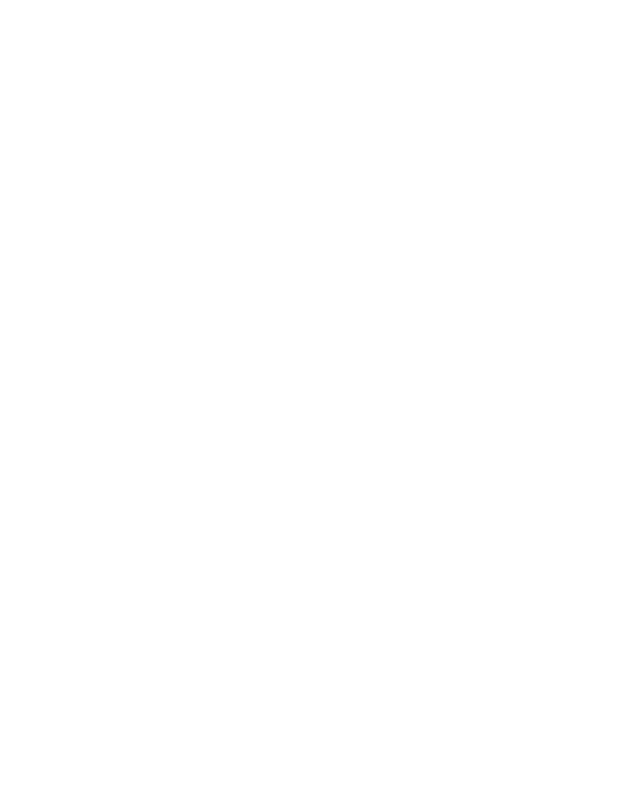
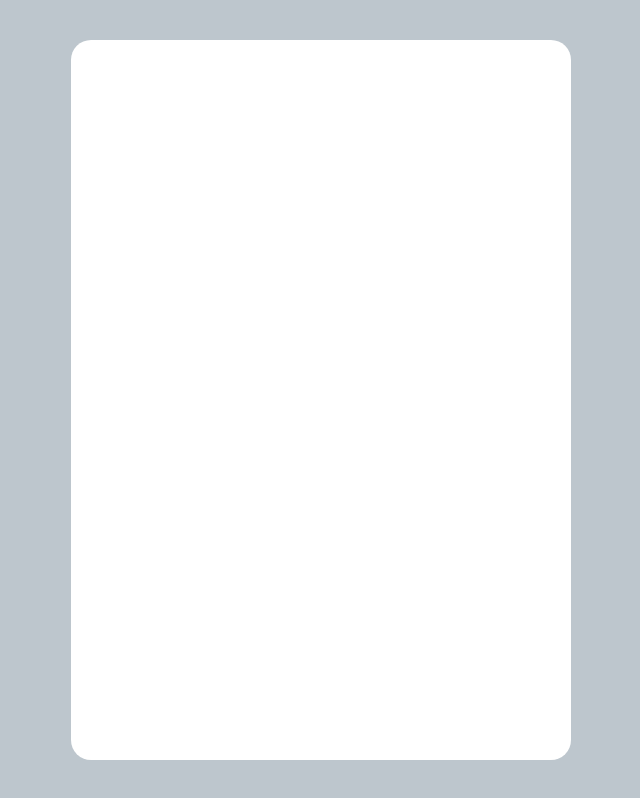
Before and after one commit to Sachin2903/Twitter_clone, a React (Create React App) app: page / in a window 1280 px wide. Shown: the whole page, without its empty margins (319-959 px from the left). Built offline with nearby package versions, Linux system fonts and the light colour scheme.

Commit message:
by_sachin

```diff
--- a/src/App.js
+++ b/src/App.js
@@ -1,11 +1,14 @@
-import logo from './logo.svg';
+
 import './App.css';
-
+import { Routes,Route } from 'react-router-dom';
+import {SignInUp} from "./components/pages/register/register";
 function App() {
   return (
-    <div className="App">
+    <Routes>
+        <Route path="/" element={<SignInUp/>} />
 
-    </div>
+
+    </Routes>
   );
 }
 
--- /dev/null
+++ b/src/components/pages/register/register.js
@@ -0,0 +1,25 @@
+import { Fragment } from "react";
+import styles from "./register.module.css";
+
+export function SignInUp(){
+   return (
+      <Fragment>
+         <div className={styles.mainbox}>
+            <div className={styles.login}>
+
+
+
+
+            </div>
+
+
+
+
+          </div>
+
+
+      </Fragment>
+
+   )
+
+}
--- /dev/null
+++ b/src/components/pages/register/register.module.css
@@ -0,0 +1,15 @@
+.mainbox{
+    background-color:rgba(91, 112, 131, 0.4) ;
+    width: 100vw;
+    height: 100vh;
+    display: flex;
+    justify-content:center ;
+    align-items: center;
+}
+.login{
+    border-radius: 20px;
+    height: 90%;
+    width:480px;
+    min-width:500px;
+    background-color: rgb(255, 255, 255);
+}
--- a/src/index.js
+++ b/src/index.js
@@ -3,12 +3,17 @@ import ReactDOM from 'react-dom/client';
 import './index.css';
 import App from './App';
 import reportWebVitals from './reportWebVitals';
+import {BrowserRouter} from "react-router-dom";
 
 const root = ReactDOM.createRoot(document.getElementById('root'));
 root.render(
-  <React.StrictMode>
-    <App />
-  </React.StrictMode>
+   <BrowserRouter>
+
+   <App />
+
+   </BrowserRouter>
+
+
 );
 
 // If you want to start measuring performance in your app, pass a function
```
Also changed, not shown: src/components/ls.js (deleted, +0 -9 lines).
